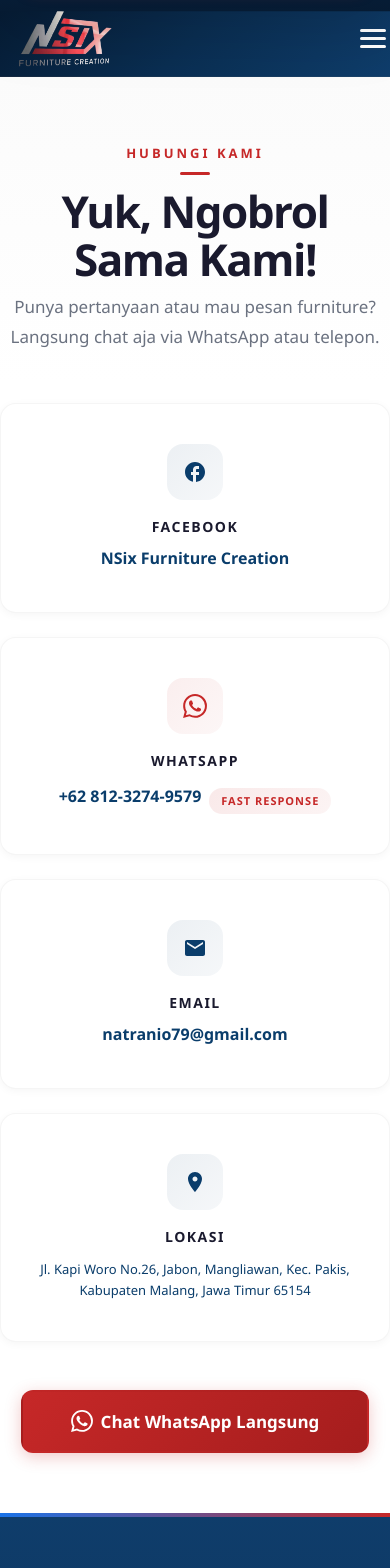
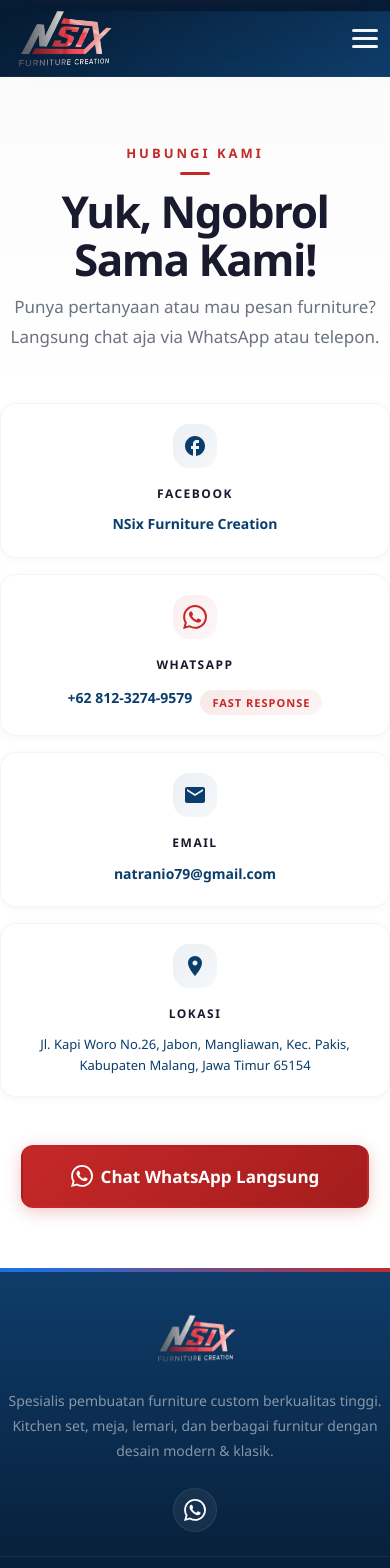
Before and after one commit to NavySigma/NSIX-Furniture, a React (Vite) app: page /kontak in a window 390 px wide. Shown: the top 1568 px of the page. Built offline with nearby package versions, Linux system fonts and the light colour scheme; the HTML template or start-up script is replaced by a standard one.

Commit message:
last commit

```diff
--- a/src/index.css
+++ b/src/index.css
@@ -164,6 +164,15 @@
     .section {
         padding: 60px 0;
     }
+    .section-title { margin-bottom: 40px; }
+    .page-desc { font-size: 15px; }
+}
+@media (max-width: 480px) {
+    .section-heading { font-size: 26px; }
+    .section-title { margin-bottom: 28px; }
+    .page-desc { font-size: 14px; max-width: 100%; }
+    .page-hero { padding: 120px 0 20px; }
+    .page-hero .section-heading { font-size: 30px; }
 }
 
 /* ===== PAGE HEADER ===== */
@@ -299,6 +308,7 @@
 @media (max-width: 768px) {
     .hamburger {
         display: flex;
+        margin-right: 8px;
     }
     .navbar-menu {
         position: fixed;
@@ -597,6 +607,27 @@
 .produk-card-img.selected img {
     filter: brightness(0.7);
 }
+.produk-card-ig-hint {
+    position: absolute;
+    bottom: 10px; right: 10px;
+    display: flex;
+    align-items: center;
+    gap: 4px;
+    padding: 5px 10px;
+    border-radius: 50px;
+    background: rgba(0,0,0,0.5);
+    backdrop-filter: blur(4px);
+    color: #fff;
+    font-size: 11px;
+    font-weight: 700;
+    letter-spacing: 0.3px;
+    z-index: 2;
+    pointer-events: none;
+}
+@media (max-width: 480px) {
+    .produk-card-ig-hint { font-size: 9px; padding: 3px 7px; bottom: 6px; right: 6px; }
+    .produk-card-ig-hint svg { width: 10px; height: 10px; }
+}
 .produk-card-overlay {
     position: absolute; inset: 0;
     background: rgba(0,0,0,0.3);
@@ -684,8 +715,20 @@
 @media (max-width: 480px) {
     .produk-card-grid {
         grid-template-columns: repeat(2, 1fr);
-        gap: 12px;
+        gap: 10px;
     }
+    .produk-card-body { padding: 14px; }
+    .produk-card-body h3 { font-size: 15px; }
+    .produk-card-body p { font-size: 12px; line-height: 1.3; }
+    .produk-card-body .btn { padding: 10px 14px; font-size: 12px; margin-top: 8px; }
+    .produk-card-badge { font-size: 10px; padding: 4px 12px; top: 8px; left: 8px; }
+    .produk-card-overlay-btn { font-size: 12px; padding: 8px 18px; }
+    .produk-card-close { width: 28px; height: 28px; font-size: 13px; top: 6px; right: 6px; }
+    .produk-card-img { aspect-ratio: 4/3; }
+}
+
+@media (max-width: 480px) {
+    .page-produk .section:first-child { padding-top: 100px !important; }
 }
 
 /* ===== GALERI PAGE ===== */
@@ -792,12 +835,17 @@
 @media (max-width: 480px) {
     .galeri-grid {
         grid-template-columns: repeat(2, 1fr);
-        gap: 10px;
+        gap: 8px;
     }
     .galeri-grid.full {
         grid-template-columns: repeat(2, 1fr);
     }
+    .galeri-card-overlay span { font-size: 12px; padding: 10px; }
+    .galeri-tabs { gap: 8px; margin-bottom: 28px; }
+    .tab-btn { padding: 8px 16px; font-size: 12px; }
 }
+
+.page-tentang .page-hero { padding-bottom: 10px; }
 
 /* ===== TENTANG PAGE ===== */
 .tentang-content {
@@ -828,6 +876,8 @@
     height: 500px;
     object-fit: cover;
 }
+
+.tentang-text { padding-left: 24px; padding-right: 24px; }
 
 .tentang-text h3 {
     font-size: 32px;
@@ -941,9 +991,11 @@
         height: 300px;
     }
     .tentang-stats {
-        flex-direction: column;
-        gap: 12px;
+        gap: 10px;
     }
+    .stat { padding: 16px 12px; }
+    .stat-num { font-size: 24px; }
+    .stat-label { font-size: 11px; }
 }
 
 /* ===== KONTAK PAGE ===== */
@@ -1089,7 +1141,13 @@
 @media (max-width: 480px) {
     .kontak-wrap {
         grid-template-columns: 1fr;
+        gap: 16px;
     }
+    .kontak-card { padding: 20px; }
+    .kontak-card h4 { font-size: 12px; }
+    .kontak-link { font-size: 14px; }
+    .kontak-text { font-size: 13px; }
+    .kontak-icon-wrap { width: 44px; height: 44px; font-size: 20px; }
 }
 
 /* ===== FOOTER ===== */
@@ -1216,8 +1274,31 @@
 }
 
 @media (max-width: 768px) {
+    .footer { padding-top: 40px; }
     .footer-inner {
         grid-template-columns: 1fr;
-        gap: 40px;
+        gap: 0;
+        padding-bottom: 24px;
     }
+    .footer-links,
+    .footer-contact { display: none; }
+    .footer-brand { text-align: center; }
+    .footer-logo { justify-content: center; margin-bottom: 20px; }
+    .footer-brand p { text-align: center; }
+    .footer-sosmed { justify-content: center; margin-top: 24px; }
+    .footer-contact { padding-left: 20px; }
+    .footer-contact h4 { font-size: 15px; margin-bottom: 16px; }
+    .footer-contact a,
+    .footer-contact p { font-size: 13px; margin-bottom: 10px; }
 }
+@media (max-width: 480px) {
+    .footer-inner {
+        gap: 24px;
+        padding-bottom: 24px;
+    }
+    .footer-sosmed { justify-content: center; }
+    .footer-brand p { text-align: center; }
+    .footer-logo { justify-content: center; }
+    .footer-bottom p { font-size: 11px; }
+    .footer-bottom { padding: 16px 0; }
+}
--- a/src/pages/Produk.tsx
+++ b/src/pages/Produk.tsx
@@ -108,8 +108,12 @@
               const isSelected = selectedImg === i
               return (
               <div key={i} className="produk-card">
-                <div className={`produk-card-img ${isSelected ? "selected" : ""}`} onClick={() => setSelectedImg(isSelected ? null : i)}>
+                  <div className={`produk-card-img ${isSelected ? "selected" : ""}`} onClick={() => setSelectedImg(isSelected ? null : i)}>
                   <img src={p.img} alt={p.nama} loading="lazy" />
+                  <span className="produk-card-ig-hint">
+                    <svg width="14" height="14" viewBox="0 0 24 24" fill="currentColor"><path d="M12 2.163c3.204 0 3.584.012 4.85.07 3.252.148 4.771 1.691 4.919 4.919.058 1.265.069 1.645.069 4.849 0 3.205-.012 3.584-.069 4.849-.149 3.225-1.664 4.771-4.919 4.919-1.266.058-1.644.07-4.85.07-3.204 0-3.584-.012-4.849-.07-3.26-.149-4.771-1.699-4.919-4.92-.058-1.265-.07-1.644-.07-4.849 0-3.204.013-3.583.07-4.849.149-3.227 1.664-4.771 4.919-4.919 1.266-.057 1.645-.069 4.849-.069zM12 0C8.741 0 8.333.014 7.053.072 2.695.272.273 2.69.073 7.052.014 8.333 0 8.741 0 12c0 3.259.014 3.668.072 4.948.2 4.358 2.618 6.78 6.98 6.98C8.333 23.986 8.741 24 12 24c3.259 0 3.668-.014 4.948-.072 4.354-.2 6.782-2.618 6.979-6.98.059-1.28.073-1.689.073-4.948 0-3.259-.014-3.667-.072-4.947-.196-4.354-2.617-6.78-6.979-6.98C15.668.014 15.259 0 12 0zm0 5.838a6.162 6.162 0 100 12.324 6.162 6.162 0 000-12.324zM12 16a4 4 0 110-8 4 4 0 010 8zm6.406-11.845a1.44 1.44 0 100 2.881 1.44 1.44 0 000-2.881z"/></svg>
+                    IG
+                  </span>
                   <div className={`produk-card-overlay ${isSelected ? "visible" : ""}`}>
                     <button className="produk-card-close" onClick={(e) => { e.stopPropagation(); setSelectedImg(null) }}>✕</button>
                     <a href={p.ig || igUrl} target="_blank" rel="noopener noreferrer" className="produk-card-overlay-btn" onClick={(e) => e.stopPropagation()}>
```
